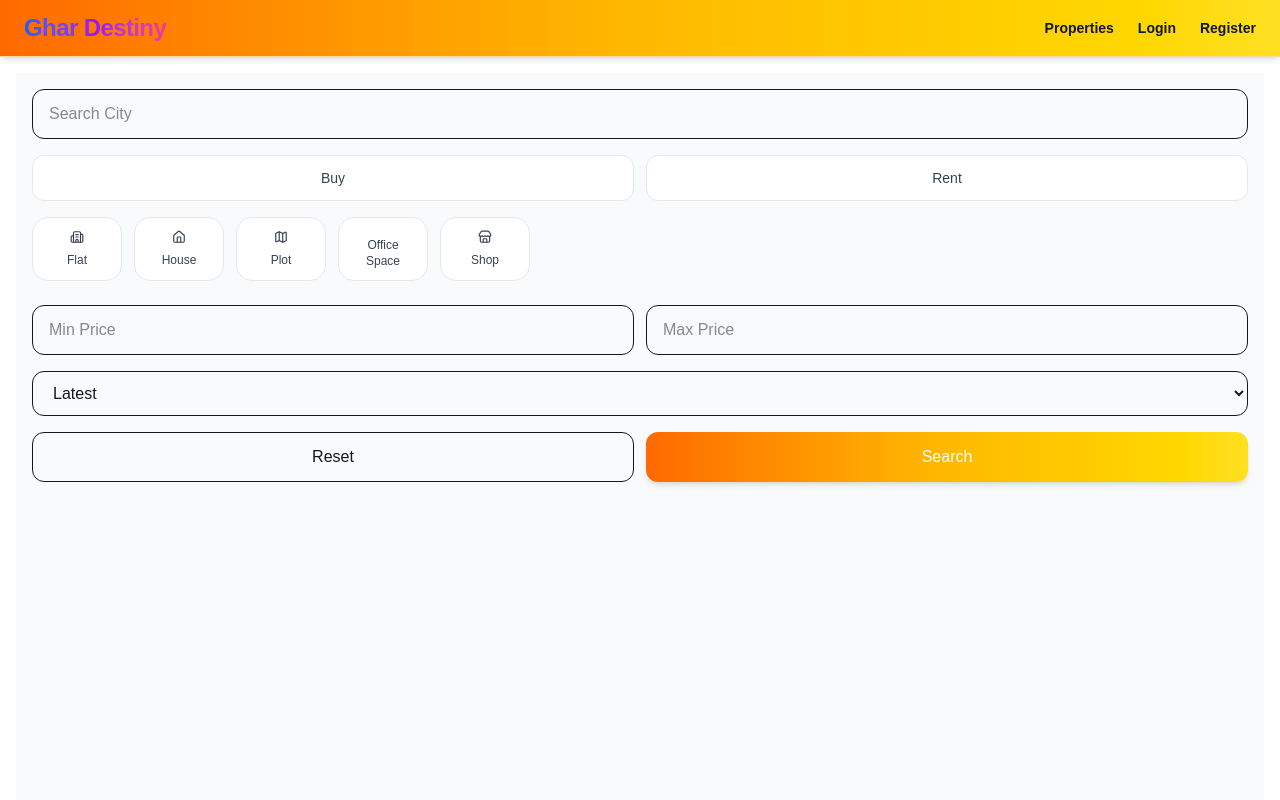
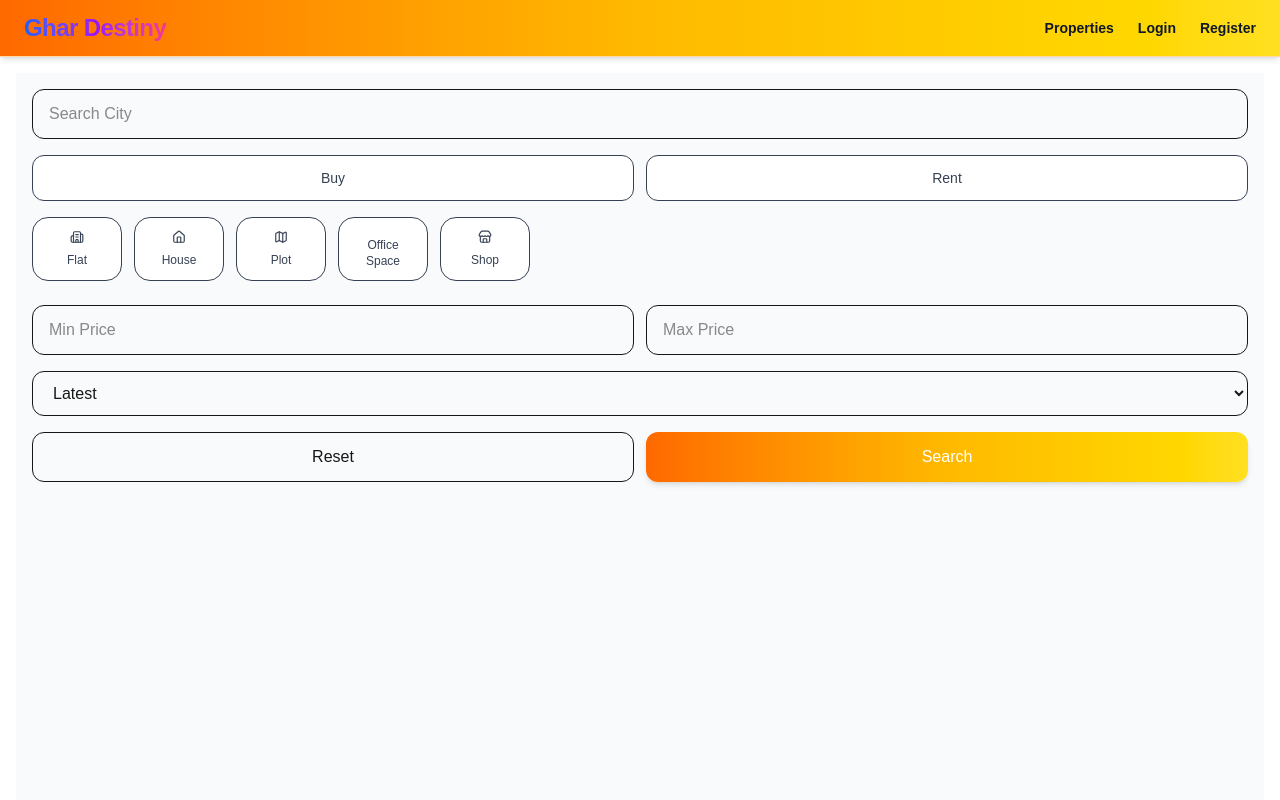
Before and after one commit to quickhome7070-create/quickhome, a Next.js app in the folder frontend/: page /property-filters in a window 1280 px wide. Shown: the top 800 px of the page. Built offline with nearby package versions, Linux system fonts and the light colour scheme; no server answers.

Commit message:
border added to tab

```diff
--- a/frontend/src/app/property-filters/page.tsx
+++ b/frontend/src/app/property-filters/page.tsx
@@ -111,7 +111,7 @@ const propertyTabs = [
       className={`flex-1 py-3 rounded-xl text-sm font-medium border transition ${
         listingType === type
           ? "bg-gradient-to-r from-orange-500 via-amber-400 to-yellow-300 text-white border-orange-400"
-          : "bg-white text-gray-700 border-gray-200"
+          : "bg-white text-gray-700 border-grey-200"
       }`}
     >
       {type === "buy"
@@ -141,10 +141,10 @@ const propertyTabs = [
           setKeyword(item.name)
 
         }
-        className={`flex flex-col w-16 h-16 items-center justify-center min-w-[90px] px-4 py-3 rounded-2xl text-sm font-medium border transition ${
+        className={`flex flex-col  w-16 h-16 items-center justify-center min-w-[90px] px-4 py-3 rounded-2xl text-sm font-medium border transition ${
           keyword === item.name
             ? "bg-gradient-to-r from-orange-500 via-amber-400 to-yellow-300 text-white border-orange-400"
-            : "bg-white text-gray-700 border-gray-200"
+            : "bg-white text-gray-700 border-grey-200"
         }`}
 
       >
```
